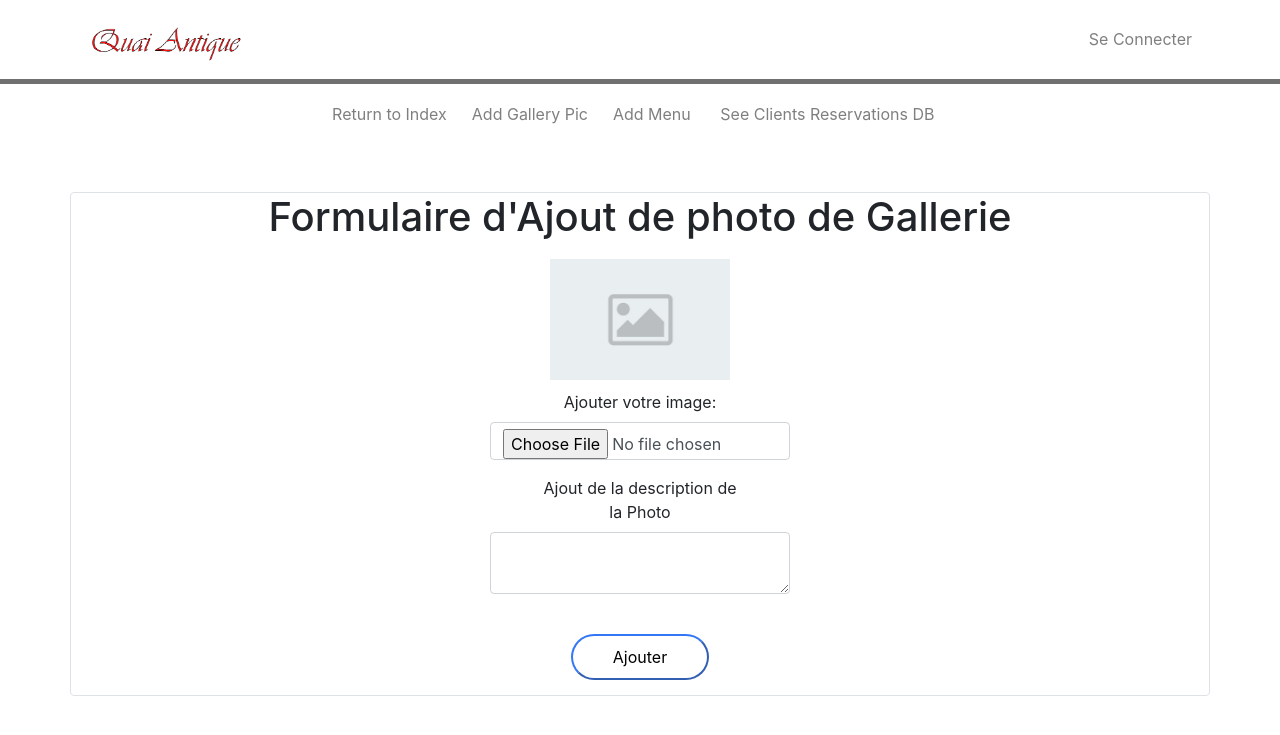
After one commit to IdrisHAMMI/ECF2023, a PHP site: page /admin/gallery_add.php in a window 1280 px wide. The commit adds this page. Shown: the top 735 px of the page. Run offline with PHP 8.4, Linux system fonts and the light colour scheme.

Commit message:
added : gallery_add page, created frontend, need to implement backend

```diff
--- /dev/null
+++ b/admin/gallery_add.php
@@ -0,0 +1,74 @@
+<?php
+  session_start();
+?>
+
+<!DOCTYPE html>
+<html lang="en">
+<head>
+  <meta charset="UTF-8">
+  <meta http-equiv="X-UA-Compatible" content="IE=edge">
+  <meta name="viewport" content="width=device-width, initial-scale=1.0">
+  <link rel="stylesheet" href="https://stackpath.bootstrapcdn.com/bootstrap/4.3.1/css/bootstrap.min.css" integrity="sha384-ggOyR0iXCbMQv3Xipma34MD+dH/1fQ784/j6cY/iJTQUOhcWr7x9JvoRxT2MZw1T" crossorigin="anonymous">
+  <script src="https://cdn.jsdelivr.net/npm/bootstrap@5.1.3/dist/js/bootstrap.bundle.min.js" integrity="sha384-ka7Sk0Gln4gmtz2MlQnikT1wXgYsOg+OMhuP+IlRH9sENBO0LRn5q+8nbTov4+1p" crossorigin="anonymous"></script>
+  <link rel="stylesheet" href="https://cdnjs.cloudflare.com/ajax/libs/font-awesome/6.0.0-beta2/css/all.min.css" integrity="sha512-YWzhKL2whUzgiheMoBFwW8CKV4qpHQAEuvilg9FAn5VJUDwKZZxkJNuGM4XkWuk94WCrrwslk8yWNGmY1EduTA==" crossorigin="anonymous" referrerpolicy="no-referrer" />
+  <script src="https://ajax.googleapis.com/ajax/libs/jquery/3.5.1/jquery.min.js"></script>
+  <script src="https://cdnjs.cloudflare.com/ajax/libs/fancybox/3.5.7/jquery.fancybox.min.js"></script>
+  <link rel="stylesheet" type="text/css" href="../style.css">
+  <title>Quai Antique | Index</title>
+</head>
+<body>
+   <!--NAV BAR START-->
+  <nav class="navbar navbar-expand-lg navbar-light border-bottom">
+    <img src="../assets/logo.png" style="width: 15%;margin-top: 10px;">
+
+    <!--<button
+        class="navbar-toggler"
+        type="button"
+        data-bs-toggle="collapse"
+        data-bs-target="#toggleMobileMenu"
+        aria-controls="toggleMobileMenu"
+        aria-expanded="false"
+        aria-label="Toggle navigation"
+      >
+        <span class="navbar-toggler-icon"></span>
+      </button>-->
+    <ul class="navbar-nav ml-auto" style="padding-left: 0px;">
+      <li><a href='../login.php' class='nav-link'>Se Connecter</a></li>
+    </ul>
+</nav>
+<nav class="navbar navbar-expand-lg navbar-light ">
+<ul class="nav justify-content-center navbar-nav" style="padding-left: 0px;">
+      <li class="nav-item"><a href='../index.php' class='nav-link'>Return to Index&nbsp;&nbsp;</a></li>
+      <li class="nav-item"><a href='gallery_add.php' class='nav-link'>Add Gallery Pic&nbsp;&nbsp;</a></li>
+      <li class="nav-item"><a href='#' class='nav-link'>Add Menu&nbsp;&nbsp;&nbsp;</a></li>
+      <li class="nav-item"><a href='#' class='nav-link'>See Clients Reservations DB&nbsp;&nbsp;&nbsp;</a></li>
+    </ul>
+</nav>
+<div class="container text-center mt-5 border rounded">
+    <div class="row">
+      <div class="col-sm">
+      <div class="panel-heading text-center">
+        <h1>Formulaire d'Ajout de photo de Gallerie</h1>
+      </div>
+      <div class="panel-body">
+        <form action="includes/signup.inc.php" style="max-width: 300px; margin: auto;" method="post">
+          <div class="form-group">
+            <div class="form-group">
+              <img src="../assets/placeholder_avatar.jpg" id="placeholder_img" alt="placeholder">
+            <label for="food_img">Ajouter votre image:</label>
+            <input type="file" name="food_img" id="food_img" class="form-control">
+</div>
+            <label for="gallery_img">Ajout de la description de <br> la Photo</label>
+            <textarea class="form-control" name="gallery_img" placeholder="gallery_img_comment">
+          </textarea>
+          </div>
+            <br>
+          <div class="submit-group">
+            <button type="submit" name="submit">Ajouter</button>
+          </form>
+          </div>
+      </div>
+      </div>
+    </div>
+  </body>
+</html>
--- a/includes/upload.inc.php
+++ b/includes/upload.inc.php
@@ -18,7 +18,7 @@ if (isset($_POST['submit'])) {
   $fileExt = explode('.', $fileName);
   $fileActualExt = strtolower(end($fileExt));
 
-  $allowed = array('pdf');
+  $allowed = array('png, jpg');
 
   if (in_array($fileActualExt, $allowed)) {
     if ($fileError === 0) {
--- a/style.css
+++ b/style.css
@@ -18,6 +18,15 @@
   margin-right: auto;
 }
 
+#placeholder_img {
+  width: 60%;
+  margin: 10px auto;
+}
+
+.schedule_title {
+  text-align: center;
+}
+
 button {
   margin-bottom: 15px;
   padding: 9px 40px;
```
Also changed, not shown: schedule.php (added, +59 -0 lines), admin/add_menu.php (added), admin/schedule_add.php (added), admin/watchlist.php (added), assets/placeholder_avatar.jpg (added).
